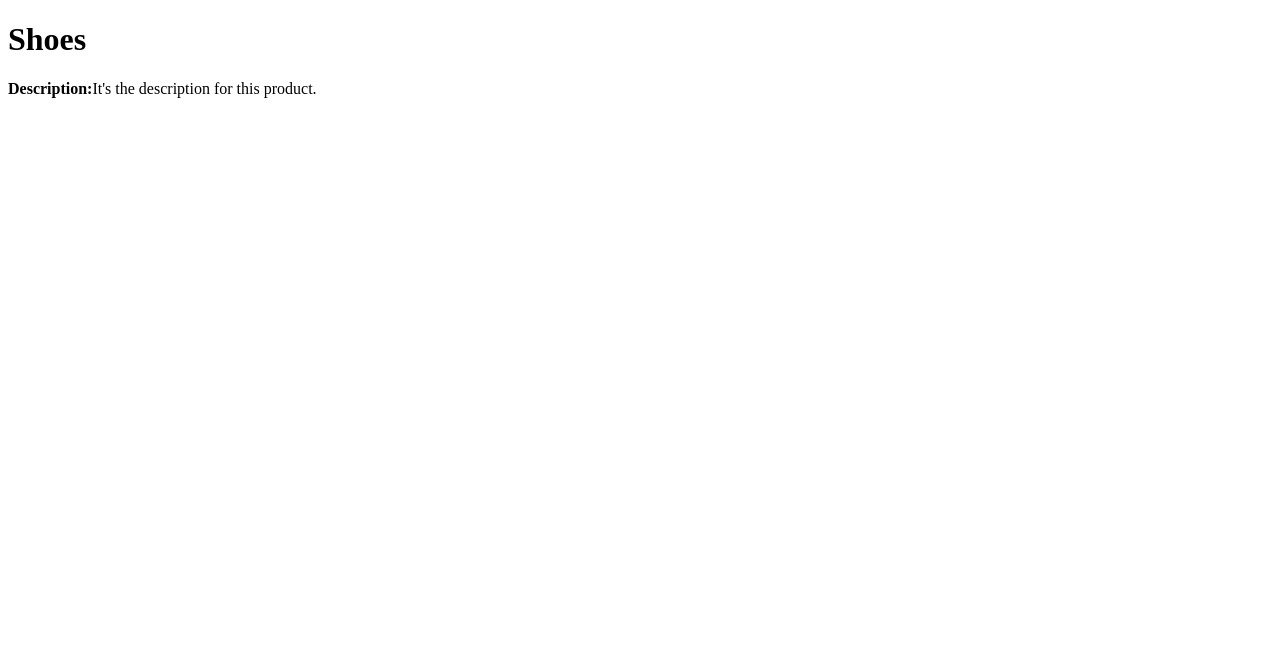
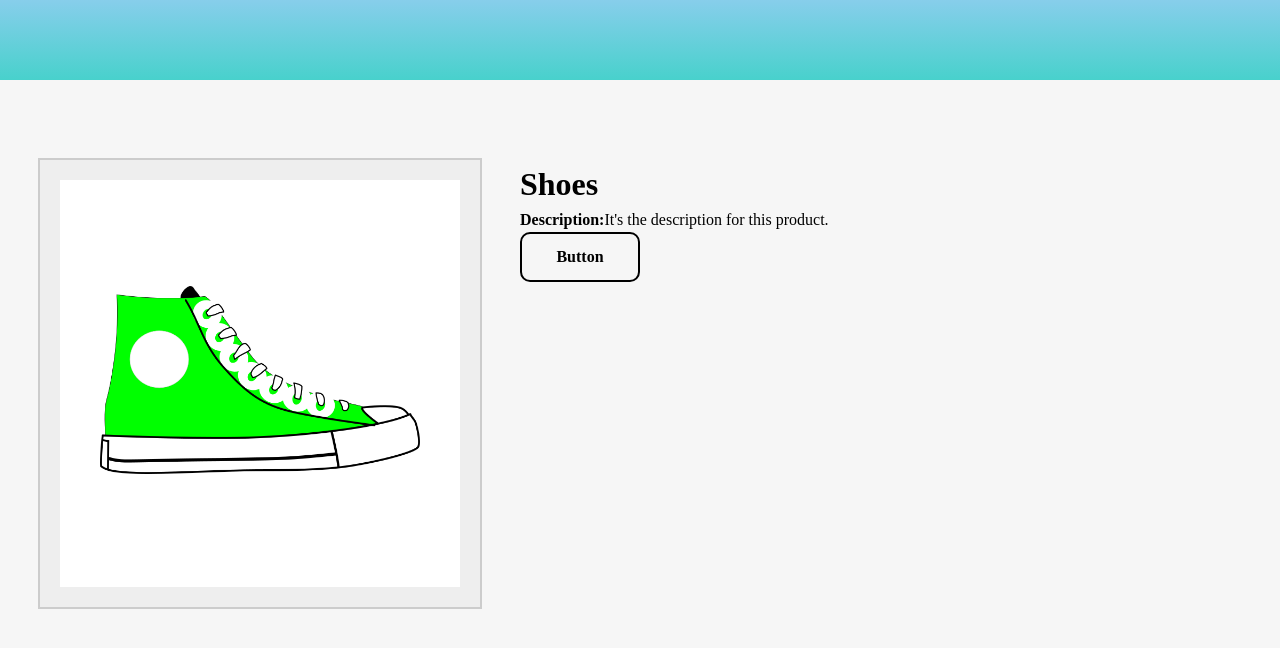
Before and after one commit to tung13041996/introduce-vue3, a plain HTML site: page index.html in a window 1280 px wide. Drawn offline with Linux system fonts and the light colour scheme.

Commit message:
:lipstick: Vue > Lesson 2

```diff
--- a/assets/script.js
+++ b/assets/script.js
@@ -2,7 +2,9 @@ const app = Vue.createApp({
     data() {
         return {
             product: "Shoes",
-            description: "It's the description for this product."
+            description: "It's the description for this product.",
+            image: './assets/images/green-shoe.png',
+            link: 'https://www.vuemastery.com/courses/intro-to-vue-3/attribute-binding-vue3',
         }
     }
 })
--- a/assets/styles.css
+++ b/assets/styles.css
@@ -0,0 +1,80 @@
+/**********************************
+* Reset CSS
+**********************************/
+/* General */
+html, body, div, span, applet, object, iframe,
+h1, h2, h3, h4, h5, h6, p, blockquote, pre,
+a, abbr, acronym, address, big, cite, code,
+del, dfn, em, img, ins, kbd, q, s, samp,
+small, strike, strong, sub, sup, tt, var,
+b, u, i, center,
+dl, dt, dd, ol, ul, li,
+fieldset, form, label, legend,
+table, caption, tbody, tfoot, thead, tr, th, td,
+article, aside, canvas, details, embed,
+figure, figcaption, footer, header, hgroup,
+menu, nav, output, ruby, section, summary,
+time, mark, audio, video {
+    margin: 0; padding: 0;
+    border: 0; outline:0;
+    vertical-align: baseline; box-sizing:border-box;
+}
+
+/* HTML5 display-role reset for older browsers */
+article, aside, details, figcaption, figure, footer, header, hgroup, menu, nav, section {
+    display: block;
+}
+ol, ul {list-style: none;}
+blockquote, q {quotes: none;}
+blockquote:before, blockquote:after,
+q:before, q:after {content: '';}
+table {border-collapse: collapse;border-spacing: 0;}
+
+/* Separately */
+html {
+    font-family:"Poppins", serif;
+    font-size:16px; line-height:1.5; color:#000;
+    background:#f6f6f6;
+}
+.container {
+    max-width:1280px; margin-left:auto; margin-right:auto;
+    padding-left:40px; padding-right:40px;
+}
+a, button {color:#000; transition:all .3s ease;}
+.btn_primary {
+    display:inline-flex; align-items:center; justify-content:center;
+    text-align:center; overflow:hidden;
+    min-height:50px; min-width:120px; padding:10px 20px;
+    font-weight:600; text-decoration:none; color: #000;
+    border:2px solid #000; border-radius:10px;
+}
+.btn_primary:hover, .btn_primary:focus {background:#000; color:#fff;}
+
+/* Spacing */
+.margin-bottom-80px {margin-bottom:80px;}
+
+/* CSS Class */
+.d-flex {display:flex;}
+.fl-center-v {display:flex; align-items:center;}
+.fl-center-h {display:flex; justify-content:center;}
+.fl-center {display:flex; align-items:center; justify-content:center;}
+.image-cover > img {width:100%; height:100%; object-fit:cover; object-position:center;}
+.image-contain > img {width:100%; height:100%; object-fit:contain;}
+
+/**********************************
+* Element
+**********************************/
+/* Nav */
+.nav-bar {min-height:80px; background:linear-gradient(to bottom, skyblue, mediumturquoise);}
+
+/* Product */
+
+
+/* Product > Image */
+.product-container {width:40%; padding-right:40px;}
+.product-image {
+    aspect-ratio:1; background:#fff; padding:40px;
+    border:20px solid #eee; outline:2px solid #ccc;
+}
+
+/* Product > Info */
--- a/index.html
+++ b/index.html
@@ -11,9 +11,24 @@
     <script src="lib/vue.global.js"></script>
 </head>
 <body>
-<div id="app">
-    <h1>{{ product }}</h1>
-    <p><strong>Description:</strong>{{ description }}</p>
+<div class="nav-bar margin-bottom-80px"></div>
+<div class="container">
+    <div id="app">
+        <div class="product-display  d-flex">
+            <div class="product-container">
+                <div class="product-image image-contain">
+                    <!--image here-->
+                    <img :src="image" alt="">
+                </div>
+            </div>
+            <div class="product-info">
+                <h1>{{ product }}</h1>
+                <p><strong>Description:</strong>{{ description }}</p>
+                <a class="btn_primary" :href="link" target="_blank">Button</a>
+            </div>
+        </div>
+
+    </div>
 </div>
 
 <!--Import App-->
```
